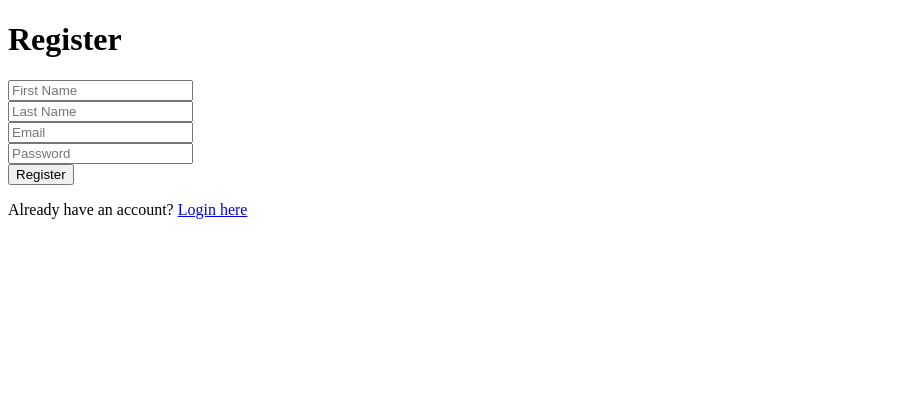
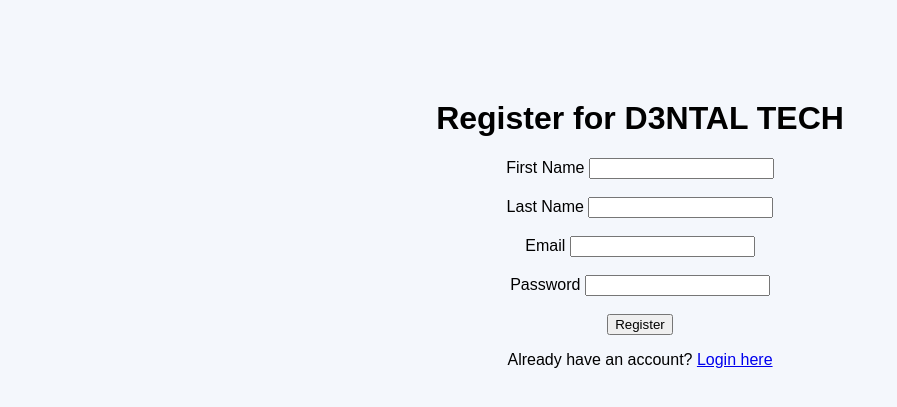
Before and after one commit to Airmac101/d3ntal-tech-calendrier, a Flask app: page /register in a window 1280 px wide. Shown: the top 407 px of the page, without its empty margins (0-897 px from the left). Run offline with Flask 3, Linux system fonts and the light colour scheme.

Commit message:
Update register.html

```diff
--- a/templates/register.html
+++ b/templates/register.html
@@ -1,19 +1,29 @@
 <!DOCTYPE html>
-<html lang="en">
+<html lang="fr">
 <head>
     <meta charset="UTF-8">
-    <meta name="viewport" content="width=device-width, initial-scale=1.0">
-    <title>Register</title>
+    <title>Register - D3NTAL TECH</title>
+    <link rel="stylesheet" href="/static/style.css">
 </head>
 <body>
-    <h1>Register</h1>
-    <form method="POST">
-        <input type="text" name="first_name" placeholder="First Name" required><br>
-        <input type="text" name="last_name" placeholder="Last Name" required><br>
-        <input type="email" name="email" placeholder="Email" required><br>
-        <input type="password" name="password" placeholder="Password" required><br>
-        <button type="submit">Register</button>
-    </form>
-    <p>Already have an account? <a href="/login">Login here</a></p>
+    <div style="text-align:center; margin-top:100px;">
+        <h1>Register for D3NTAL TECH</h1>
+        <form action="/register" method="POST">
+            <label for="first_name">First Name</label>
+            <input type="text" id="first_name" name="first_name" required><br><br>
+
+            <label for="last_name">Last Name</label>
+            <input type="text" id="last_name" name="last_name" required><br><br>
+
+            <label for="email">Email</label>
+            <input type="email" id="email" name="email" required><br><br>
+
+            <label for="password">Password</label>
+            <input type="password" id="password" name="password" required><br><br>
+
+            <button type="submit">Register</button>
+        </form>
+        <p>Already have an account? <a href="/login">Login here</a></p>
+    </div>
 </body>
 </html>
```
